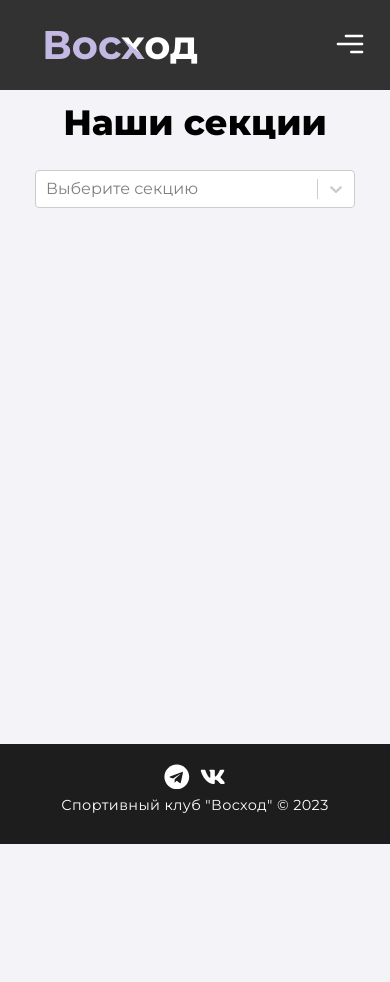
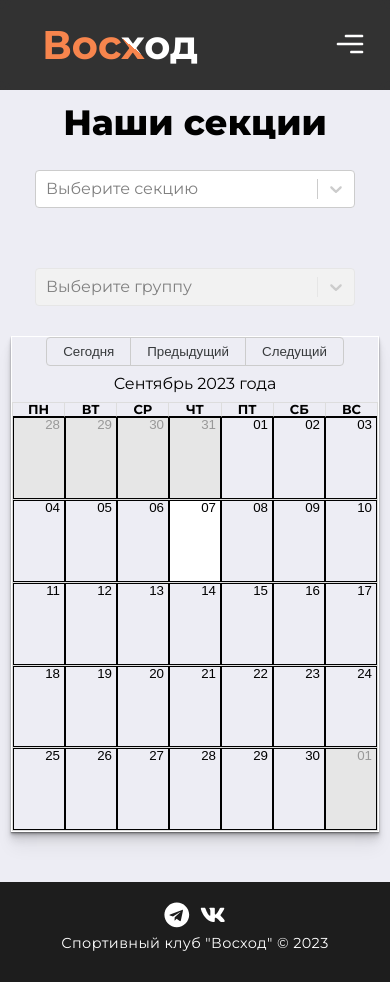
Before and after one commit to JaydenPears/sunrise, a React (Create React App) app: page /sections in a window 390 px wide. Before the commit the page ends 844 px from the top, so only its background shows below. Built offline with nearby package versions, Linux system fonts and the light colour scheme; no server answers.

Commit message:
Update static files

```diff
--- a/src/UI/Logo/Logo.module.scss
+++ b/src/UI/Logo/Logo.module.scss
@@ -17,7 +17,7 @@
     margin-right: 10px;
 
     p {
-        background-image: linear-gradient(40deg, $light 55%, $white 45%);
+        background-image: linear-gradient(40deg, $primary 55%, $white 45%);
         color: transparent;
         -webkit-background-clip: text;
         background-clip: text;
@@ -27,7 +27,11 @@
     &:hover {
         color: $bg;
         p {
-            color: rgba($light, 0.95);
+            background-image: linear-gradient(40deg, $primary 100%);
+            color: $primary;
+            -webkit-background-clip: text;
+            background-clip: text;
+            transition: 1s;
         }
     }
 }
--- a/src/components/AboutSection/AboutSection.module.scss
+++ b/src/components/AboutSection/AboutSection.module.scss
@@ -5,7 +5,7 @@
     position: relative;
     z-index: 10;
     margin: 0 auto;
-    width: 75%;
+    width: 100%;
 }
 
 .message {
--- a/src/components/Message/Message.jsx
+++ b/src/components/Message/Message.jsx
@@ -4,9 +4,12 @@ import React from 'react';
 // import static & assets:
 import classess from './Message.module.scss';
 
-const Message = ({name, post, description, image, isRight}) => {
+const Message = ({name, post, description, image, isRight, isFirst}) => {
     return (
-        <div className={classess.container}>
+        <div className={isFirst
+            ? classess.container__first
+            : classess.container
+        }>
             <div className={classess.message}>
                 <div className={classess.message__content}>
                     <div className={classess.message__card}>
--- a/src/components/Message/Message.module.scss
+++ b/src/components/Message/Message.module.scss
@@ -7,10 +7,17 @@
     margin: 0 auto;
 }
 
+.container__first {
+    background: $bg;
+    position: relative;
+    z-index: 10;
+    margin: 0 auto;
+    padding-top: 30px;
+}
+
 .message {
     width: 100%;
-    padding-top: 30px;
-    padding-bottom: 30px;
+    padding-bottom: 40px;
     display: flex;
     justify-content: center;
     align-items: center;
@@ -63,8 +70,9 @@
                 letter-spacing: $letterSpacing;
                 font-weight: 900;
                 position: relative;
-                text-decoration: underline;
-                text-decoration-color: $primary;
+                text-decoration: none;
+                line-height: 1.2;
+                border-bottom: 2px $white solid;
             }
 
             @media only screen and (max-width: 576px) {
@@ -79,7 +87,7 @@
         }
 
         img {
-            border: 2px solid $primary;
+            border: 2px solid $white;
             border-radius: 50%;
             height: 8rem;
             margin-right: 5px;
--- a/src/components/MyCalendar/react-big-calendar.scss
+++ b/src/components/MyCalendar/react-big-calendar.scss
@@ -825,6 +825,6 @@ button.rbc-input::-moz-focus-inner {
   }
 
   .rbc-event-content {
-    font-size: 0.9rem;
+    font-size: 0.75rem;
   }
 }
--- a/src/pages/AboutUs.jsx
+++ b/src/pages/AboutUs.jsx
@@ -34,8 +34,13 @@ const LearnMore = () => {
                 </title>
             </Helmet>
             <Hero isDynamic>Подробнее о нас</Hero>
+            <div className={classess.posts_container}>
                 {personal.map((_, index) => (
                     <Message
+                        isFirst={index === 0
+                            ? true
+                            : false
+                        }
                         isRight={index % 2 === 0
                             ? true
                             : false
@@ -47,6 +52,7 @@ const LearnMore = () => {
                         image={personal[index].image}
                     />
                 ))}
+            </div>
         </Fragment>
     );
 };
--- a/src/pages/Home.jsx
+++ b/src/pages/Home.jsx
@@ -11,7 +11,6 @@ import photo from './../assets/trainer.jpg';
 
 const Home = () => {
     useScrollToTop();
-    const URL = process.env.REACT_APP_URL;
 
     return (
         <Fragment>
@@ -22,6 +21,7 @@ const Home = () => {
             </Helmet>
             <Hero />
             <Message
+                isFirst={true}
                 name="Даниил Давыдов"
                 post="Директор АНО СК ВОСХОД"
                 description=""
--- a/src/pages/Sections.jsx
+++ b/src/pages/Sections.jsx
@@ -102,10 +102,13 @@ const Sections = () => {
                     Наши секции
                 </title>
             </Helmet>
-            <div className={classess.container}>
+            <div className={classess.h}>
                 <h1>
                     Наши секции
                 </h1>
+            </div>
+            <div className={classess.container}>
+                <div className={classess.sections}>
                     <div className={classess.selector}>
                         <Select
                             className={classess.mySelect}
@@ -125,6 +128,7 @@ const Sections = () => {
                             })}
                         />
                     </div>
+
                 {section !== null
                     ?
                     <div className={classess.layout}>
@@ -134,8 +138,18 @@ const Sections = () => {
                             description={infoAboutSections[section["value"]]["description"]}
                             cost={infoAboutSections[section["value"]]["cost"]}
                         />
+                    </div>
+                    :
+                    <div/>
+                }
+                </div>
+                <div className={classess.groups}>
                     <div className={classess.selector}>
                         <Select
+                            isDisabled={section === null
+                                ? true
+                                : false
+                            }
                             className={classess.mySelect}
                             value={group}
                             options={section !== null
@@ -156,18 +170,10 @@ const Sections = () => {
                             })}
                         />
                     </div>
-                    </div>
-                    :
-                    <div/>
-                }
-                {group !== null
-                    ?
                     <MyCalendar
                         myEventsList={lessons}
                     />
-                    :
-                    <div/>
-                }
+                </div>
             </div>
         </Fragment>
     );
--- a/src/styles/Sections.module.scss
+++ b/src/styles/Sections.module.scss
@@ -1,18 +1,59 @@
 @import "./variables.scss";
+
+.h {
+    background: $bg;
+    position: relative;
+    z-index: 10;
+    margin: 0 auto;
+    padding-top: $headerHeight;
+    display: flex;
+    flex-direction: column;
+    text-align: center;
+
+    h1 {
+        padding-top: 15px;
+        font-size: 2.2rem;
+        font-weight: 800;
+        text-decoration: none;
+    }
+}
+
+.sections {
+    display: flex;
+    flex-direction: column;
+    align-items: center;
+    justify-content: center;
+    width: 50%;
+
+    .layout {
+        width: 100%;
+        display: flex;
+        flex-direction: column;
+        justify-content: center;
+        align-items: center;
+    }
+}
+
+.groups {
+    display: flex;
+    flex-direction: column;
+    align-items: center;
+    justify-content: center;
+}
 
 .container {
     background: $bg;
     position: relative;
     z-index: 10;
     margin: 0 auto;
-    padding-top: $headerHeight;
-    min-height: calc(100vh - #{$headerHeight} - 10px);
+    min-height: calc(100vh - #{$headerHeight} - 10px - 140px);
     flex-direction: column;
 
     max-width: 100vw;
     display: flex;
-    justify-content: flex-start;
-    align-items: center;
+    justify-content: center;
+    align-items: flex-start;
+    flex-direction: row;
 
     h1 {
         padding-top: 15px;
@@ -43,3 +84,17 @@
         align-items: center;
     }
 }
+
+@media only screen and (max-width: 900px) {
+    .container {
+        flex-direction: column;
+    }
+
+    .sections {
+        width: 100%;
+    }
+
+    .groups {
+        width: 100%;
+    }
+}
--- a/src/styles/variables.scss
+++ b/src/styles/variables.scss
@@ -6,9 +6,13 @@ $font: 'Montserrat', sans-serif;
 // colors
 
 // Никита, трогай только следующие три
-$bg: #f4f4f8;
-$light: #c3b9e3;
-$primary: rgb(197,135,218);
+// $bg: #f4f4f8;
+// $light: #c3b9e3;
+// $primary: rgb(197,135,218);
+
+$bg: #EDEDF4;
+$light: #D4C1EC;
+$primary: #f7854d;
 
 $light2: #efe9e6;
 $lightLine: #dbe6ed;
@@ -39,8 +43,7 @@ $spacing-xl: 64px;
 $headerHeight: 90px;
 
 // box shadow
-$boxShadow: 0 1px 1px rgba(0, 0, 0, 0.25), 0 2px 2px rgba(0, 0, 0, 0.2),
-    0 4px 4px rgba(0, 0, 0, 0.15), 0 8px 8px rgba(0, 0, 0, 0.1), 0 16px 16px rgba(0, 0, 0, 0.05);
+$boxShadow: rgba(0, 0, 0, 0.15) 1.95px 1.95px 2.6px;
 
 // breakpoints
 @mixin breakpoint($point) {
```
Lines whose indentation alone changed are shown as unchanged.
